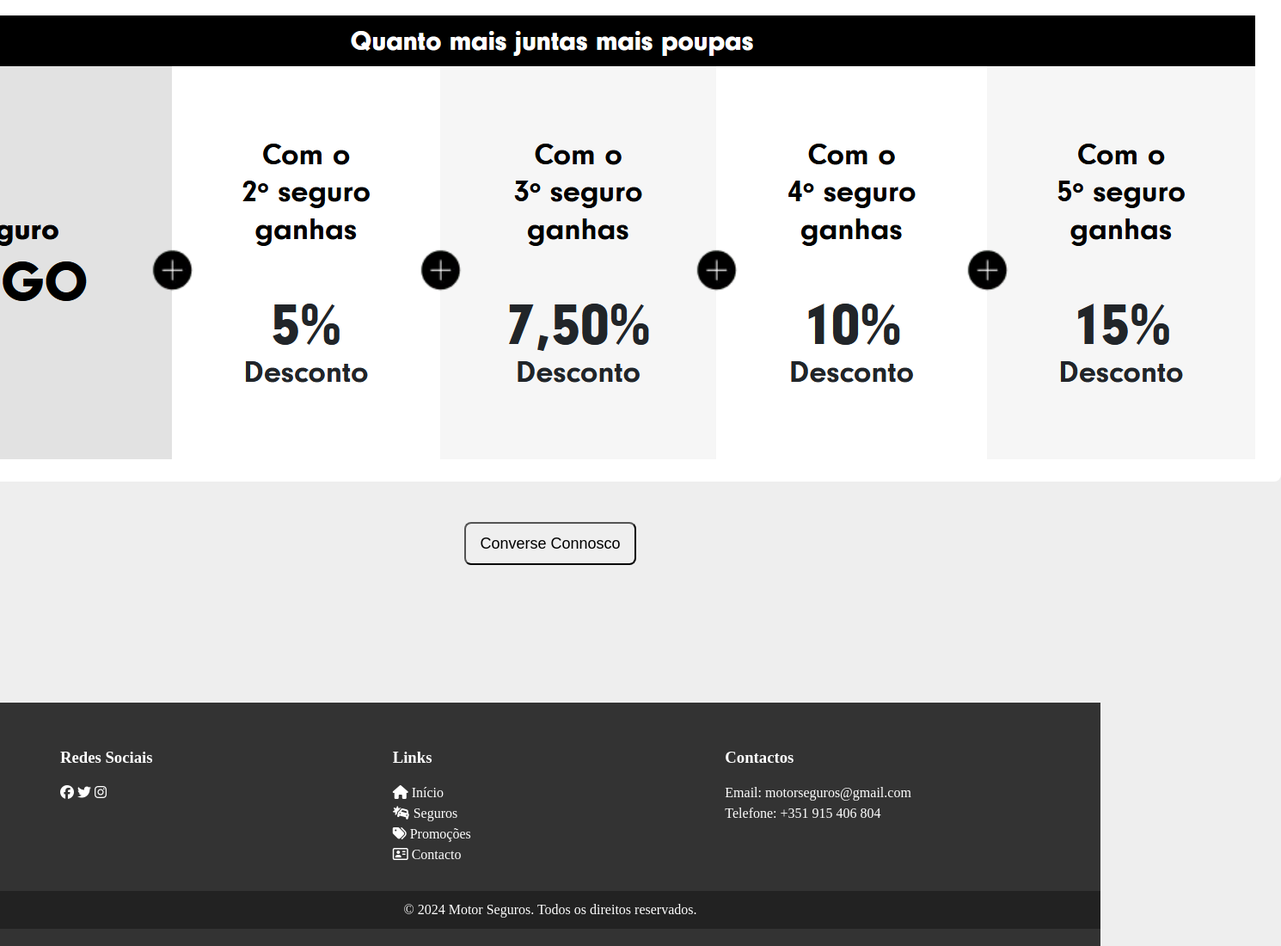
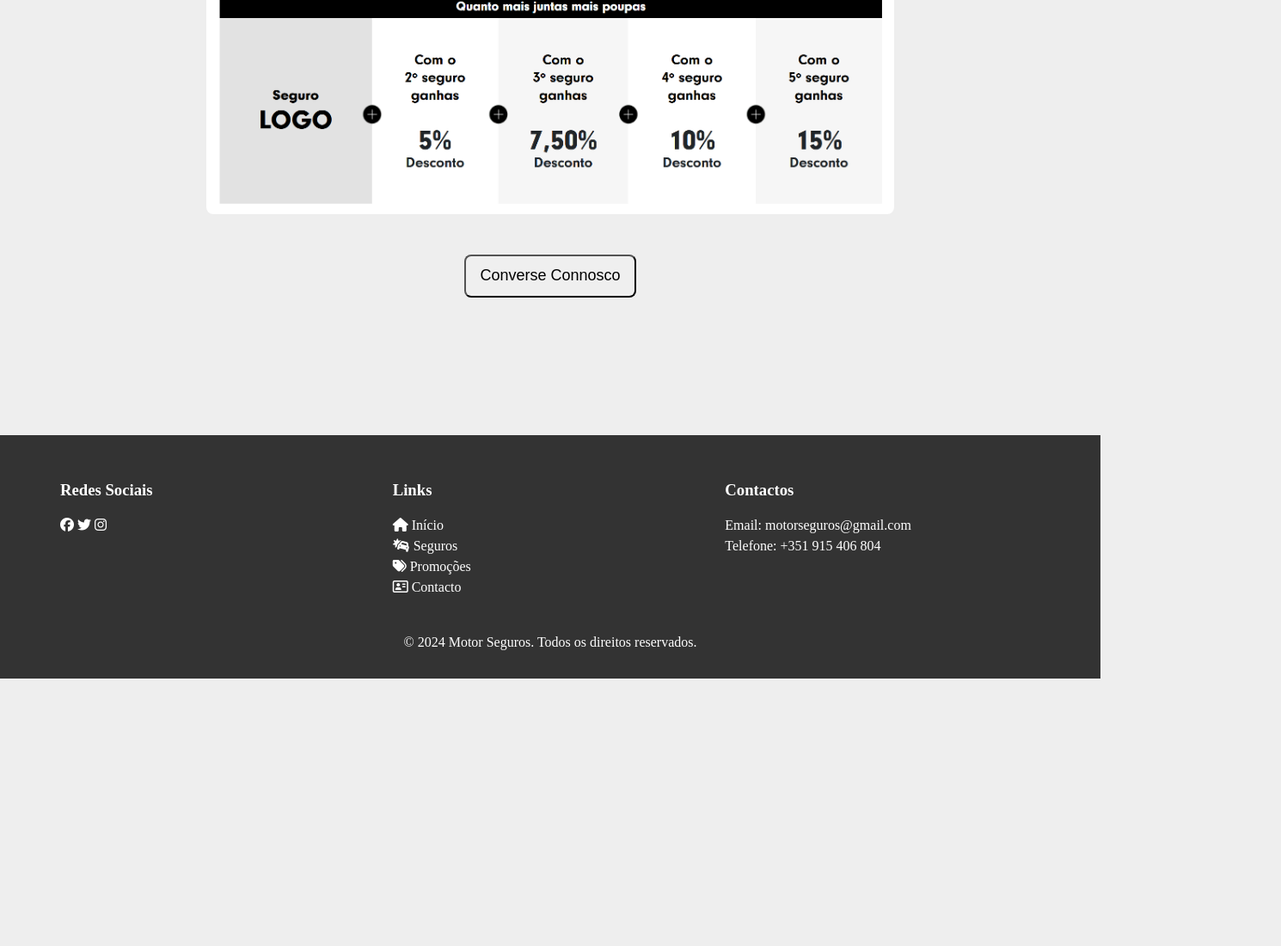
Before and after one commit to Dicixar/MotorSeguros, a plain HTML site: page Promo.html in a window 1280 px wide. Shown: the part 1839-2939 px from the top of the page at 86% size, 1490 px wide, since content can reach past the window. After the commit the page ends 2628 px from the top, so only its background shows below. Drawn offline with Linux system fonts and the light colour scheme.

Commit message:
mini css update

```diff
--- a/Styles/PromoStyle.css
+++ b/Styles/PromoStyle.css
@@ -118,7 +118,7 @@ img.displaySlide {
 }
 
 .container2 img {
+    width: 800px;
     height: auto;
-    width: auto;
     border-radius: 8px;
 }
--- a/Styles/mainStyle.css
+++ b/Styles/mainStyle.css
@@ -190,7 +190,6 @@ footer {
 .footer-bottom {
     text-align: center;
     padding: 10px 0;
-    background-color: #222;
 }
 
 .footer-bottom p {
```
